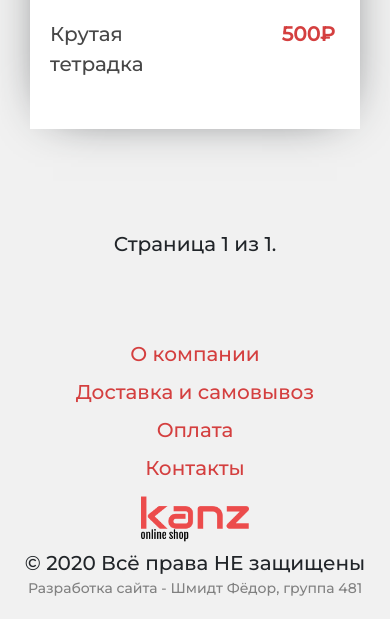
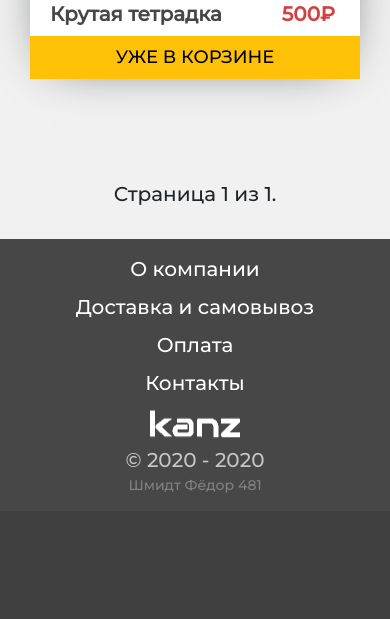
Before and after one commit to tinkomob/online_shop, a Django app: a page that uses templates/basic.html in a window 390 px wide. Shown: the part 1107-1726 px from the top of the page. After the commit the page ends 1600 px from the top, so only its background shows below. Run offline with Django 3.2, Linux system fonts and the light colour scheme; a user stored in the database is signed in; data comes from the database, SQL or seed files in the repository; both versions use the stored data as it was after the commit; some libraries are stand-ins or nearby versions.

Commit message:
visual improv v1.1

```diff
--- a/shop/templates/main/subCategory_view.html
+++ b/shop/templates/main/subCategory_view.html
@@ -5,20 +5,13 @@
 <div class="col-sm-12">
     <div class="product_board">
         {% for prop in page_obj %}
-    <div class="product_card">
-        <a href="{% url 'shop:product' prop.subCategory.category.slug prop.subCategory.slug prop.slug %}" class="block_link"></a>
-        <img src="{{MEDIA_URL}}/{{prop.image0}}" alt="Товар"><br>
-        <div class="product_display_info">
-        <a href="{% url 'shop:product' prop.subCategory.category.slug prop.subCategory.slug prop.slug %}" class="product_title">{{ prop.title }}</a>
-        <p class="product_price">{{ prop.price }}&#8381;</p>
-        <p class="description">{{ prop.description }}</p>
-        </div>
-        <a href="{% url 'shopping_cart:add_to_cart' prop.id %}" class="add_to_cart_button list_button">В корзину</a>
-    </div>
+
+        {% include 'product_card.html' %}
+
         {% endfor %}
     </div>
 
-<br>    <br>
+    <br> <br>
     <div class="pagination">
         <span class="step-links">
             {% if page_obj.has_previous %}
--- a/shopping_cart/templates/shopping_cart/order_summary.html
+++ b/shopping_cart/templates/shopping_cart/order_summary.html
@@ -3,7 +3,7 @@
 {% block content %}
  <section>
    <div class="row">
-   <div class="col-sm-12">
+   <div class="col-sm-12" style="overflow-x:auto;">
     <table class="table table-hover table-bordered text-center">
       <tr class="text-center">
         <th>Номер</th>
@@ -21,7 +21,7 @@
               </a>
             </span>
           </td>
-          <td>{{ item.product.price }}</td>
+          <td>{{ item.product.price }}&#8381;</td>
         </tr>
       {% empty %}
         <tr>
@@ -35,7 +35,7 @@
         </td>
 
         <td colspan= 1>
-          <strong>{{ order.get_cart_total }}</strong> р
+          <strong>{{ order.get_cart_total }}</strong> &#8381;
         </td>
         {% endif %}
       </tr>
--- a/shopping_cart/views.py
+++ b/shopping_cart/views.py
@@ -42,6 +42,8 @@ def add_to_cart(request, **kwargs):
     # create order associated with the user
     user_order, status = Order.objects.get_or_create(owner=user_profile, is_ordered=False)
     user_order.items.add(order_item)
+    # order_products = [item.product for item in order_items]
+    user_profile.ebooks.add(product)
     if status:
         # generate a reference code
         user_order.ref_code = generate_order_id()
@@ -101,8 +103,8 @@ def update_transaction_records(request, token):
     # Add products to user profile
     user_profile = get_object_or_404(Profile, user=request.user)
     # get the products from the items
-    order_products = [item.product for item in order_items]
-    user_profile.ebooks.add(*order_products)
+    # user_profile.ebooks.add(*order_products)
+    user_profile.ebooks.clear()
     user_profile.save()
 
 
--- a/static/shop/media.css
+++ b/static/shop/media.css
@@ -1,51 +1,60 @@
 /*==========  Desktop First Method  ==========*/
 /* Large Devices, Wide Screens */
-@media only screen and (max-width : 1200px) {
-
-}
+@media only screen and (max-width : 1200px) {}
 
 /* Medium Devices, Desktops */
 @media only screen and (max-width : 992px) {
-   .head  form{
+    .head form {
         margin-left: 50px;
     }
-    ul.thumb{
+
+    ul.thumb {
         display: flex;
         width: 100%;
         padding: 0;
         margin-top: 5px;
         justify-content: space-between;
     }
-    ul.thumb li{
+
+    ul.thumb li {
         display: inline-block;
     }
-    .imgBox{
+
+    .imgBox {
         width: 100%;
         max-width: 100%;
         border: none;
         order: 1;
         margin-left: 0;
     }
-    .sub_categories{
+
+    .sub_categories {
         display: none;
     }
-    .product .add_to_cart_button{
+
+    .product .add_to_cart_button {
         position: relative;
         margin-top: 25vh;
+    }
+    .product_board{
+    grid-column-gap: 4.5em;
 }
 }
 
 /* Small Devices, Tablets */
 @media only screen and (max-width : 768px) {
-    .fas{
+    .fas {
         font-size: 26px;
     }
-    .mark{
+
+    .mark {
         display: none;
     }
-    .product_card{
+
+    .product_card {
         width: 200px;
     }
+
     /*Disable Animation on Mobile Devices*/
     .animated {
         /*CSS transitions*/
@@ -67,33 +76,46 @@
         -ms-animation: none !important;
         animation: none !important;
     }
+    .product_board{
+    grid-column-gap: 9.5em;
+}
 
 }
 
 /* Extra Small Devices, Phones */
 @media only screen and (max-width : 480px) {
-    *{
+    * {
         font-size: 20px;
     }
-    .head  form{
+
+    .head form {
         margin-left: 0;
     }
-    .logo_head{
+
+    .logo_head {
         text-align: center;
         margin-bottom: 10px;
     }
-    .navigation{
+
+    .navigation {
         margin-top: 30px;
     }
-    .category-nav{
+
+    .category-nav {
         flex-direction: column;
         text-align: center;
         padding: 0 !important;
+        margin-top: 20px;
     }
-    .category-nav .cat{
+
+    .category-nav .cat {
         border-bottom: 1px solid rgb(245, 245, 245);
     }
-    .product_card{
+    .product_board{
+    grid-template-columns: repeat(auto-fill, minmax(210px, 350px));
+    }
+
+    .product_card {
         width: 100%;
         margin: 0;
         margin-bottom: 40px;
@@ -102,64 +124,126 @@
         padding: 0;
         padding-right: 5px;
     }
-    .product_card img{
+
+    .product_card .product_title {
+        font-weight: 900;
+    }
+
+    .product_card img {
         margin-bottom: 10px;
     }
-    .list_button{
+
+    .list_button {
         display: none;
     }
-    footer{
+
+    .logo_footer {
         text-align: center;
-        margin-top: 80px;
     }
-    footer > div{
-        display: flex;
-    }
-    footer .logo_footer{
+
+    .footer .logo_footer {
         order: 2;
     }
-    .dev_info{
+
+    .dev_info {
         color: rgb(129, 129, 129) !important;
         font-size: 14px;
         order: 3;
     }
-    .footer_help{
+
+    .footer_help {
         flex-direction: column;
+        text-align: center;
     }
-    .footer_help a{
+
+    .footer_help a {
         margin-bottom: 8px;
     }
 
 
     /* product view */
-    .product{
+    .product {
         font-size: 26px;
     }
-    .product .product_price{
-        margin-top: 8px;
+
+    .product .product_title {
+        max-width: 60%;
+        font-size: 1em;
+        font-weight: bold;
+    }
+
+    .product .product_price {
+        margin-top: 7px;
         font-size: 1.1em;
     }
-    ul.thumb{
+
+    ul.thumb {
         display: flex;
         width: 100%;
         padding: 0;
         margin-top: 5px;
         justify-content: space-between;
     }
-    ul.thumb li{
+
+    ul.thumb li {
         display: inline-block;
     }
-    .imgBox{
+
+    .imgBox {
         width: 100%;
         max-width: 100%;
         border: none;
         order: 1;
         margin-left: 0;
     }
-    .sub_categories{
-        display: none;
+
+    .product .add_to_cart_button {
+        margin-top: 1vh;
+        margin-bottom: 5vh;
+        margin-left: 16px;
     }
+
+    table,
+    thead,
+    tbody,
+    th,
+    td,
+    tr {
+        display: block;
     }
+
+    /* Hide table headers (but not display: none;, for accessibility) */
+    thead tr {
+        position: absolute;
+        top: -9999px;
+        left: -9999px;
+    }
+
+    tr {
+        border: 1px solid #ccc;
+    }
+
+    td {
+        /* Behave  like a "row" */
+        border: none;
+        border-bottom: 1px solid #eee;
+        position: relative;
+        padding-left: 50%;
+    }
+
+    td:before {
+        /* Now like a table header */
+        position: absolute;
+        /* Top/left values mimic padding */
+        top: 6px;
+        left: 6px;
+        width: 45%;
+        padding-right: 10px;
+        white-space: nowrap;
+    }
+
+}
+
 
 /* Custom, iPhone Retina */
 @media only screen and (max-width : 320px) {
@@ -170,26 +254,28 @@
 /*==========  Mobile First Method  ==========*/
 
 /* Custom, iPhone Retina */
-@media only screen and (min-width : 320px) {
-
-}
+@media only screen and (min-width : 320px) {}
 
 /* Extra Small Devices, Phones */
-@media only screen and (min-width : 480px) {
-
-}
+@media only screen and (min-width : 480px) {}
 
 /* Small Devices, Tablets */
-@media only screen and (min-width : 768px) {
-
-}
+@media only screen and (min-width : 768px) {}
 
 /* Medium Devices, Desktops */
-@media only screen and (min-width : 992px) {
-
-}
+@media only screen and (min-width : 992px) {}
 
 /* Large Devices, Wide Screens */
-@media only screen and (min-width : 1200px) {
+@media only screen and (min-width : 1200px) {}
+@media only screen and (min-width : 1300px) {}
 
+@media only screen and (min-width : 1610px) {
+    .content {
+        min-height: calc(86vh - 70px);
     }
+}
+@media only screen and (min-width : 1920px) {
+    .content {
+        min-height: calc(86vh - 70px);
+    }
+}
--- a/static/shop/style.css
+++ b/static/shop/style.css
@@ -43,6 +43,7 @@ a{
     border: none;
     background-color: Transparent;
     right: 30px;
+    top: 3px;
     opacity: 0.3;
     vertical-align: middle;
 }
@@ -62,7 +63,6 @@ a{
 }
 .category-nav{
     text-decoration: none;
-    margin-top: 40px;
     background-color: rgb(71, 71, 71);
 }
 .category-nav a{
@@ -108,18 +108,14 @@ a{
     margin-bottom: 20px;
 }
 .content{
-    min-height: calc(100vh - 70px);
+    min-height: calc(75vh);
 }
 .product_board{
-    display: flex;
-    flex-wrap: wrap;
-    flex-direction: row;
-    justify-content: space-around;
+    display: grid;
+    grid-column-gap: 5em;
+    grid-template-columns: repeat(auto-fill, minmax(210px, 240px));
 }
-.product_board::after{
-    content: "";
-    flex: 0 1 28%;
-}
+
 .product_board_aside{
     display: flex;
     flex-wrap: wrap;
@@ -147,7 +143,8 @@ a{
 .product_card .product_title{
     color: rgb(71, 71, 71);
     float: left;
-    max-width: 60%;
+    max-width: 65%;
+    font-weight: bold;
 }
 .product_card .description{
     float: left;
@@ -169,14 +166,13 @@ a{
     margin-bottom: 0;
 }
 .product_card:hover{
-    outline: 3px solid rgb(192, 192, 192);
+    box-shadow: rgba(2, 8, 20, 0.1) 0px 0.35em 1.175em, rgba(2, 8, 20, 0.08) 0px 0.175em 0.5em;
+    transform: translateY(-3px) scale(1.1);
 }
 .add_to_cart_button{
     position: absolute;
     bottom: 0;
     left: 0;
-
-    text-decoration: none;
     text-transform: uppercase;
     background-color: rgb(212, 63, 63);
     color: #fff;
@@ -190,21 +186,25 @@ a{
     background-color: rgb(165, 47, 47);
     color: #ffffff;
 }
+.cart_button{
+    background-color: #ffc107;
+    color: #000000;
+}
+.cart_button:hover{
+    background-color: #ce9b01;
+    color: #000000;
+
+}
 .pagination{
     justify-content: center;
+    margin-bottom: 30px;
 }
-.sub_categories li{
-    list-style-type: none;
-    padding: 10px;
-    padding-top: 0;
-    margin-bottom: 20px;
-    border-bottom: 1px solid rgba(0, 0, 0, 0.3);
+.pagination .fas{
+    font-size: 2em;
+    vertical-align: middle;
 }
-.sub_categories a{
-    font-size: 20px;
-}
-.sub_categories a:hover{
-    color: rgb(165, 47, 47);
+.pagination .fas:hover{
+   color: rgb(71, 71, 71);
 }
 .product img{
     max-width: 500px;
@@ -212,9 +212,13 @@ a{
 }
 .product .product_price{
     font-size: 2.1em;
+    margin-right: 20px;
 }
 .product .product_title{
     float: left;
+}
+.product .add_to_cart_button{
+    width: 90%;
 }
 ul.thumb{
     float: left;
@@ -250,10 +254,20 @@ ul.thumb img{
     color: #212529;
 }
 .footer{
-    margin-bottom: 20px;
+    font-size: 1em;
+    background-color: rgb(71, 71, 71);
+    color: #c5c5c5;
+    padding: 15px;
+}
+.footer a{
+    color: #ffffff;
+}
+.footer a:hover{
+   color: rgb(241, 114, 114);
+   text-decoration: underline !important;
 }
 .logo_footer img{
-    width: 120px;
+    max-width: 100px;
 }
 .btn-primary{
     color: #fff;
@@ -275,9 +289,16 @@ ul.thumb img{
     border: none;
     border-bottom: 1px solid rgb(163, 163, 163);
 }
-.footer_help a:hover{
-   color: rgb(255, 144, 144);
-}
+
 .buy_info{
     color: rgb(97, 97, 97);
 }
+
+
+/* thead tr th:first-child,
+tbody tr td:first-child {
+  width: 18em;
+  min-width: 18em;
+  max-width: 18em;
+  word-break: break-all;
+}  */
--- a/templates/basic.html
+++ b/templates/basic.html
@@ -16,7 +16,7 @@
 {% if messages %}
     <ul class="messages" id="msg">
     {% for message in messages %}
-        <li{% if message.tags %} class="{{ message.tags }}"{% endif %}>
+        <li {% if message.tags %} class="{{ message.tags }}"{% endif %}>
             {{ message }}
         </li>
     {% endfor %}
@@ -67,21 +67,19 @@
 
         </header>
         <div class="content">{% block content %}{% endblock %}</div>
-        <footer class="footer">
-            <div class="row">
-                <div class="col-sm-3 logo_footer">
-                    <a href="/" class="logo"><img src="{% static 'online_shop/img/logo.png'%}" alt="logo"></a> <br>
-                    © 2020 Всё права НЕ защищены
+            <div class="row footer">
+                <div class="col-sm-2 logo_footer">
+                <a href="/" class="logo"><img src="{% static 'online_shop/img/logo-footer.png'%}" alt="logo"></a> <br>
+                © 2020 - 2020
                 </div>
-                <div class="d-flex footer_help col-sm-7 align-self-center justify-content-around">
+                <div class="d-flex footer_help col-sm-8 align-self-center justify-content-around">
                         <a href="/help/about">О компании</a>
                         <a href="/help/delivery">Доставка и самовывоз</a>
                         <a href="/help/payment">Оплата</a>
                         <a href="/help/contacts">Контакты</a>
                 </div>
-                <div class="d-flex col-sm-2 dev_info align-self-center justify-content-center ">Разработка сайта - Шмидт Фёдор, группа 481</div>
+                <div class="d-flex col-sm-2 dev_info align-self-center justify-content-center ">Шмидт Фёдор 481</div>
             </div>
-        </footer>
     </div>
 
     <script src="{% static 'online_shop/js/jquery-3.5.0.slim.min.js' %}"></script>
--- /dev/null
+++ b/templates/product_card.html
@@ -0,0 +1,14 @@
+ <div class="product_card">
+        <a href="{% url 'shop:product' prop.subCategory.category.slug prop.subCategory.slug prop.slug %}" class="block_link"></a>
+        <img src="/{{prop.image0}}" alt="Товар"><br>
+        <div class="product_display_info">
+        <a href="{% url 'shop:product' prop.subCategory.category.slug prop.subCategory.slug prop.slug %}" class="product_title">{{ prop.title }}</a>
+        <p class="product_price">{{ prop.price }}&#8381;</p>
+        <p class="description">{{ prop.description }}</p>
+        </div>
+            {% if prop in user.profile.ebooks.all %}
+                <a href="{% url 'shopping_cart:order_summary' %}" class="add_to_cart_button cart_button">Уже в корзине</a>
+            {% else %}
+                <a href="{% url 'shopping_cart:add_to_cart' prop.id %}" class="add_to_cart_button list_button">В корзину</a>
+            {% endif %}
+    </div>
--- a/templates/profile.html
+++ b/templates/profile.html
@@ -15,7 +15,7 @@
           <td>{{ order.ref_code }}</td>
           <td>
         	{% for item in order.items.all %}
-        		{{ item.product.name }}
+        		{{ item.product.title }} <br>
       		{% endfor %}
       	  </td>
           <td>{{ order.get_cart_total }} р</td>
```
Also changed, not shown: shop/models.py (+22 -8 lines), shop/templates/main/category_view.html (+2 -10 lines), shop/templates/main/index.html (+3 -13 lines), shop/templates/main/product_view.html (+10 -6 lines), shop/templates/main/search_result.html (+9 -8 lines), db.sqlite3, static/online_shop/img/logo-footer.png (added). Lines whose indentation alone changed are shown as unchanged.
